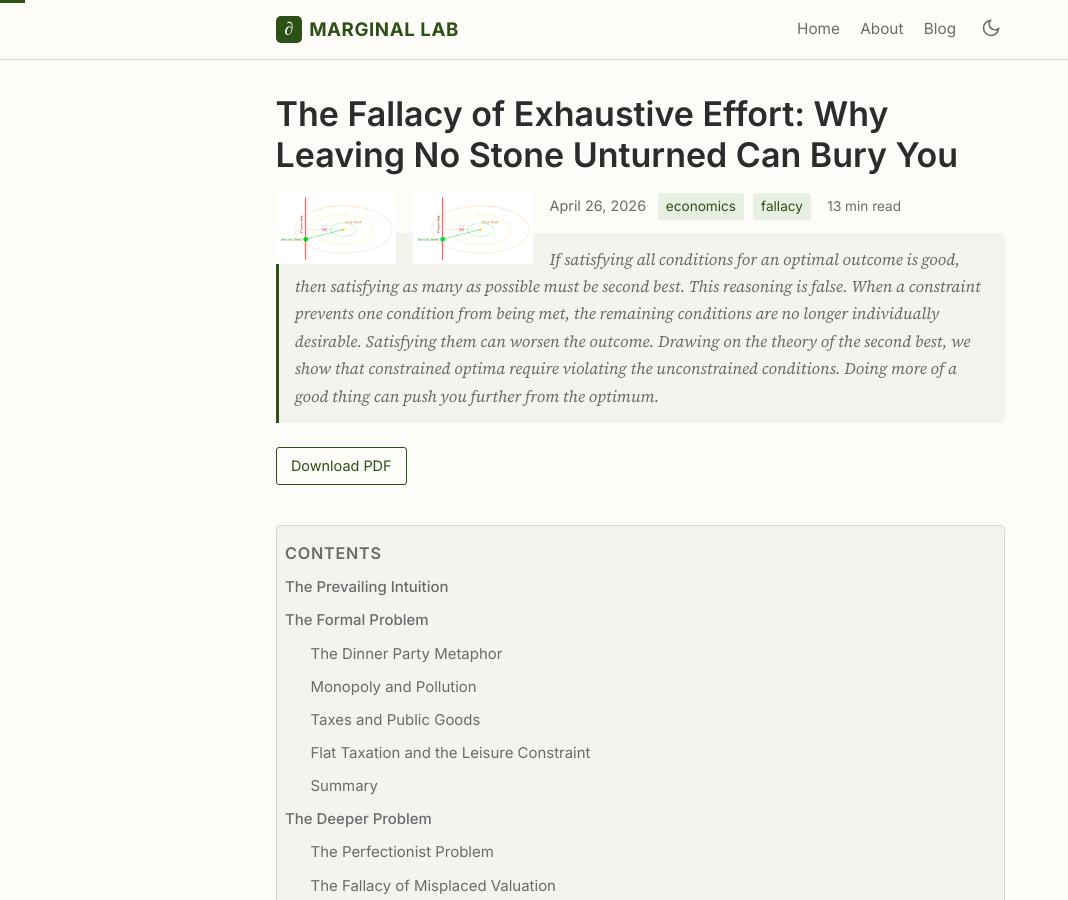
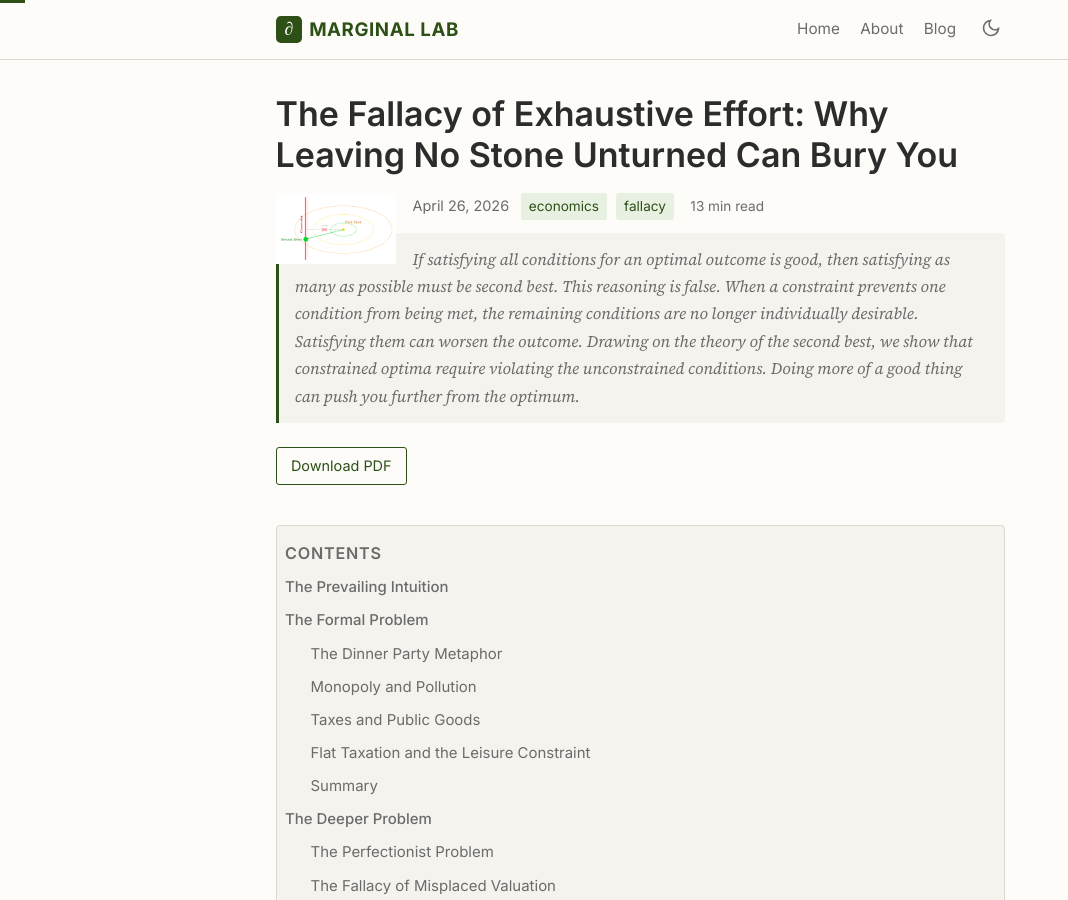
Before and after one commit to marginallabs/marginallabs.github.io, a Jekyll site: the page built from _posts/2026-04-26-The-Fallacy-of-Exhaustive-Effort.md, in a window 1280 px wide and 900 px high. Shown: the whole window, without its empty margins (0-1068 px from the left). Built offline with Jekyll 4.4.1, drawn with Linux system fonts in a browser that asks for light colours.

Commit message:
Fix duplicate thumbnail and update PDF
Co-Authored-By: Claude Opus 4.7 <noreply@anthropic.com>

```diff
--- a/_layouts/post.html
+++ b/_layouts/post.html
@@ -7,7 +7,6 @@ layout: default
   <header class="post-header">
         <h1 class="post-title">{{ page.title }}</h1>
     <div class="post-thumbnail-full" style="display:block; margin:1em auto; width:100%; max-width:800px; text-align:center;"><img class="post-thumbnail" src="{{ page.image | relative_url }}" alt="Thumbnail for {{ page.title }}" style="width:100%; height:auto;"/></div>
-    <div class="post-thumbnail-wrapper" style="text-align:center; margin:1em 0;"><img class="post-thumbnail" src="{{ page.image | relative_url }}" alt="Thumbnail for {{ page.title }}" /></div>
     <div class="post-meta">
       <span class="post-date">{{ page.date | date: "%B %d, %Y" }}</span>
       {% if page.categories %}
```
Also changed, not shown: 1 other file.
